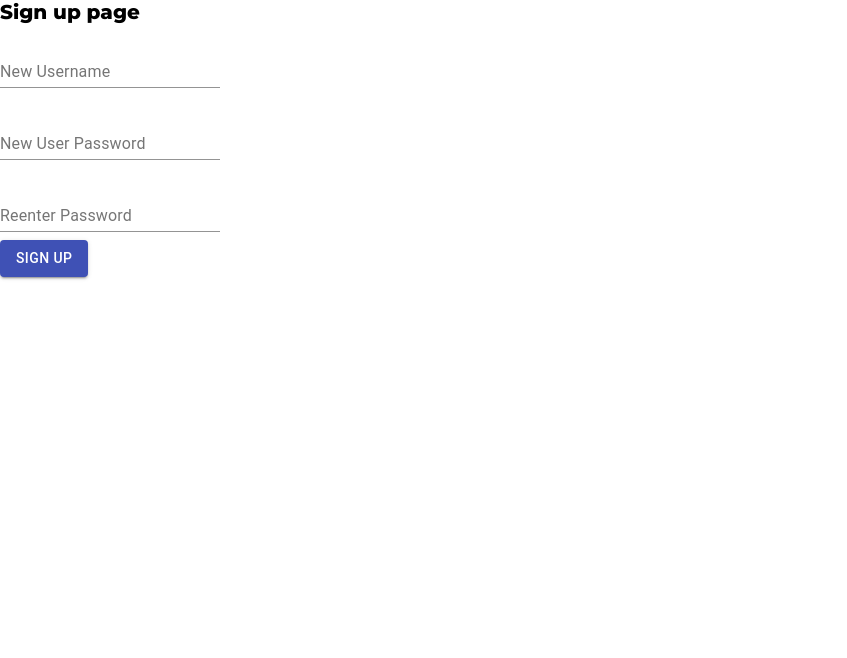
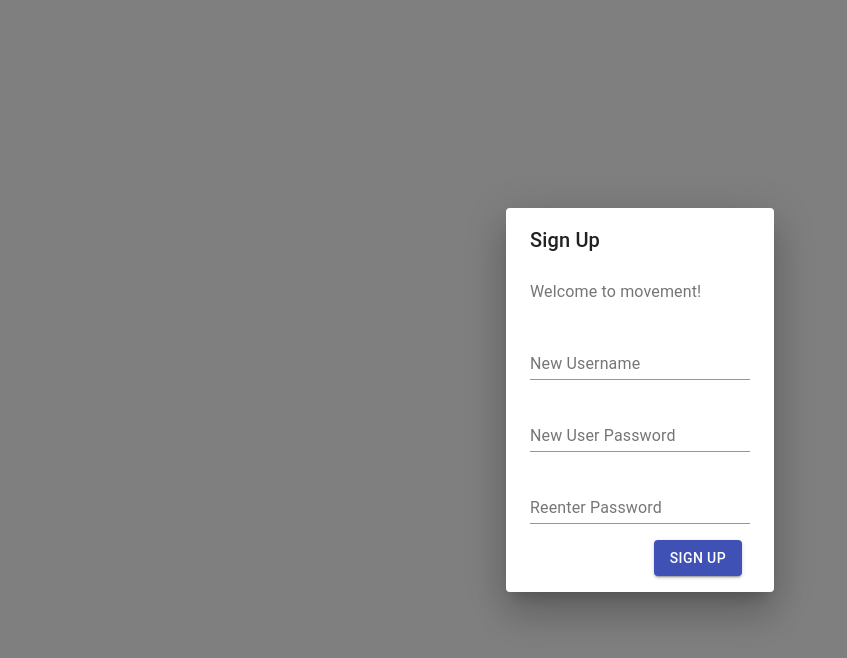
Before and after one commit to matveyclark/project-athens-frontend, a React (Create React App) app in the folder frontend/: page /signup in a window 1280 px wide. Shown: the top 658 px of the page, without its empty margins (0-847 px from the left). Built offline with nearby package versions, Linux system fonts and the light colour scheme; no server answers.

Commit message:
signin, signup refactored as modals

```diff
--- a/frontend/src/App.css
+++ b/frontend/src/App.css
@@ -114,9 +114,14 @@ body {
 }
 
 .product-info-left {
-  width: 20%;
+  width: 30%;
 }
 
 .product-info-center {
-  width: 30%;
+  width: 40%;
 }
+
+/* Basri addition */
+/* .product-info-right {
+  width: 30%
+} */
--- a/frontend/src/App.js
+++ b/frontend/src/App.js
@@ -3,9 +3,13 @@ import { BrowserRouter as Router, Route } from 'react-router-dom';
 import './App.css';
 import MainContainer from './components/containers/mainContainer';
 import ProductWrapper from './components/containers/productWrapper';
-import SignIn from './pages/SignIn';
-import SignUp from './pages/SignUp';
+// import SignIn from './pages/SignIn';
+// import SignInForm from './components/SignInForm'
+// import SignUp from './pages/SignUp';
+// import SignUpForm from './components/SignUpForm'
 import API from './API'
+import SignInFormModal from './components/SignInFormModal';
+import SignUpFormModal from './components/SignUpFormModal'
 
 
 const DEFAULT_STATE = {
@@ -85,12 +89,16 @@ class App extends React.Component{
           />
 
           <Route exact path="/signup" component={props=> (
-            <SignUp {...props} signUp={this.signUp} />
+            // <SignUp {...props} signUp={this.signUp} />
+            // <SignUpForm {...props} signUp={this.signUp}/>
+            <SignUpFormModal {...props} signUp={this.signUp}/>
           )}
           />
 
           <Route exact path="/signin" component={props=>(
-            <SignIn {...props} signIn={this.signIn} />
+            // <SignIn {...props} signIn={this.signIn} />
+            // <SignInForm {...props} signIn={this.signIn}/>
+            <SignInFormModal {...props} signIn={this.signIn}/>
           )}
           />
 
--- a/frontend/src/components/ButtonAppBar.js
+++ b/frontend/src/components/ButtonAppBar.js
@@ -31,7 +31,7 @@ export default function ButtonAppBar(props) {
             <MenuIcon />
           </IconButton> */}
           <Typography variant="h4" className={classes.title}>
-            JOIN THE REVOLUTION!
+            JOIN THE MOVEMENT!
           </Typography>
           {/* <Button color="inherit">LOGIN</Button> */}
           {!props.username && <Button> <Link to="/signin">Sign_In </Link> </Button>}
--- /dev/null
+++ b/frontend/src/components/SignInFormModal.js
@@ -0,0 +1,67 @@
+import React from 'react'
+
+import TextField from '@material-ui/core/TextField'
+import Button from '@material-ui/core/Button'
+import API from '../API'
+import Dialog from '@material-ui/core/Dialog';
+import DialogActions from '@material-ui/core/DialogActions';
+import DialogContent from '@material-ui/core/DialogContent';
+import DialogContentText from '@material-ui/core/DialogContentText';
+import DialogTitle from '@material-ui/core/DialogTitle';
+
+
+class SignInFormModal extends React.Component {
+  state = {
+    username: '',
+    password: ''
+  }
+
+  handleSubmit = () => API.signIn(this.state.username,this.state.password)
+  .then(receivedData=>{
+    this.props.signIn(receivedData);
+    this.props.history.push('/product')
+  })
+
+  handleChange = event =>
+    this.setState({ [event.target.name]: event.target.value })
+
+  render () {
+
+    return (
+      <div>
+        <Dialog open={true}>
+          <DialogTitle>Sign In</DialogTitle>
+          <DialogContent>
+            <DialogContentText> Welcome back! </DialogContentText>
+            <TextField
+              id='usernameInput'
+              label='Username'
+              value={this.state.username}
+              onChange={this.handleChange}
+              margin='normal'
+              name='username'
+            />
+            <br />
+            <TextField
+              id='passwordInput'
+              label='Password'
+              value={this.state.password}
+              onChange={this.handleChange}
+              margin='normal'
+              name='password'
+              type='password'
+            />
+            <br />
+          </DialogContent>
+          <DialogActions>
+            <Button onClick={this.handleSubmit} variant='contained' color='primary'>
+              SIGN IN
+            </Button>
+          </DialogActions>
+        </Dialog>
+      </div>
+    )
+  }
+}
+
+export default SignInFormModal
--- /dev/null
+++ b/frontend/src/components/SignUpFormModal.js
@@ -0,0 +1,81 @@
+import React from 'react'
+
+import TextField from '@material-ui/core/TextField'
+import Button from '@material-ui/core/Button'
+import Dialog from '@material-ui/core/Dialog';
+import DialogActions from '@material-ui/core/DialogActions';
+import DialogContent from '@material-ui/core/DialogContent';
+import DialogContentText from '@material-ui/core/DialogContentText';
+import DialogTitle from '@material-ui/core/DialogTitle';
+
+
+class SignUpModal extends React.Component {
+
+    state = {
+        username: '',
+        password: '',
+        password_confirmation: ''
+    }
+
+    handleChange = (event) => {this.setState({[event.target.name]:event.target.value})}
+
+    handleSubmit = (event) => {
+        let newUserObject = {
+            username: this.state.username,
+            password: this.state.password,
+            password_confirmation: this.state.password_confirmation
+        }
+        this.props.signUp(newUserObject)
+        this.props.history.push('/product')
+    }
+
+    render(){
+
+        return(
+        <div>
+          <Dialog open={true}>
+            <DialogTitle>Sign Up</DialogTitle>
+            <DialogContent>
+            <DialogContentText> Welcome to movement! </DialogContentText>
+              <TextField
+                id='usernameInput'
+                label='New Username'
+                value={this.state.username}
+                onChange={this.handleChange}
+                margin='normal'
+                name='username'
+              />
+              <br />
+              <TextField
+                id='passwordInput'
+                label='New User Password'
+                value={this.state.password}
+                onChange={this.handleChange}
+                margin='normal'
+                name='password'
+                type='password'
+              />
+              <br />
+              <TextField
+                id='password_confirmationInput'
+                label='Reenter Password'
+                value={this.state.password_confirmation}
+                onChange={this.handleChange}
+                margin='normal'
+                name='password_confirmation'
+                type='password'
+              />
+              <br />
+              <DialogActions>
+                <Button onClick={this.handleSubmit} variant='contained' color='primary'>
+                  SIGN UP
+                </Button>
+              </DialogActions>
+            </DialogContent>
+          </Dialog>
+        </div>
+        )
+    }
+}
+
+export default SignUpModal;
--- a/frontend/src/components/containers/productWrapper.js
+++ b/frontend/src/components/containers/productWrapper.js
@@ -16,19 +16,16 @@ export default class ProductWrapper extends React.Component {
                 </div>
                 <div className="wrapper flex-wrap">
                     <div className="product-info-left">
-                        <ProductInfoV2 title={"Bet365 CEO made $422 million."} content={"Bet365 CEO made $422 million.Bet365 CEO made $422 million.Bet365 CEO made $422 million."} />
-                        <ProductInfoV2 title={"Charity selected: Kids for Future"} content={"They have been helping for the kids all around the world!!!!"} />
+                        <ProductInfoV2 title={"What is story for this month's message?"} content={"A major new report reveals a disconnect between young people’s career aspirations and jobs in the UK, whether current vacancies or projected demand. This report is based on an international survey of over 8,500 people aged 14-18. Also using data from the Office for National Statistics, the charity found the greatest excess of aspiration related to jobs in art and culture, entertainment and sport, where five times as many 17- and 18-year-olds want to work (15.6%) compared with the projected demand in the economy (3.3%)."} />
+                        <ProductInfoV2 title={"Charity for this month: Employability UK"} content={"The mission of EmployabilityUK is to facilitate employer engagement to enhance the aspirations, opportunities and career prospects of enthusiastic and committed young people. They design bespoke employability skills programmes for businesses to provide high quality employee volunteering opportunities and a tangible vehicle to deliver genuine social value in the community."} />
                     </div>
                     <div className="product-info-center">
                         <ProductImage imageUrl={'https://clipartart.com/images/blank-shirt-clipart-8.jpg'}/>
                     </div>
-                    <div>
-                        <Order orderProduct={orderProduct} currentProduct={currentProduct} currentValidSizes={currentValidSizes} currentUserOrders={currentUserOrders}/>
-                    </div>
                 </div>
 
                 <div className="product-sizes-and-button">
-
+                <Order orderProduct={orderProduct} currentProduct={currentProduct} currentValidSizes={currentValidSizes} currentUserOrders={currentUserOrders}/>
                 </div>
 
             </React.Fragment>
--- a/frontend/src/components/productImage.js
+++ b/frontend/src/components/productImage.js
@@ -1,9 +1,11 @@
 import React from 'react'
+// import CardMedia from '@material-ui/core/CardMedia';
 
 class ProductImage extends React.Component {
     render(){
         return (
             <img src={this.props.imageUrl} alt="T-shirt"></img>
+            // <CardMedia image={this.props.imageUrl}/>
         )
     }
 }
--- a/frontend/src/components/productInfo-v2.js
+++ b/frontend/src/components/productInfo-v2.js
@@ -16,6 +16,9 @@ const useStyles = makeStyles(theme => ({
     fontWeight: theme.typography.fontWeightRegular,
     padding: theme.spacing(1, 2),
   },
+  content:{
+    fontSize: 12,
+  },
 }));
 
 export default function ProductInfo_V2(props) {
@@ -32,7 +35,7 @@ export default function ProductInfo_V2(props) {
           <Typography className={classes.heading}>{props.title}</Typography>
         </ExpansionPanelSummary>
         <ExpansionPanelDetails>
-          <Typography>
+          <Typography className={classes.content}>
             {props.content}
           </Typography>
         </ExpansionPanelDetails>
```
